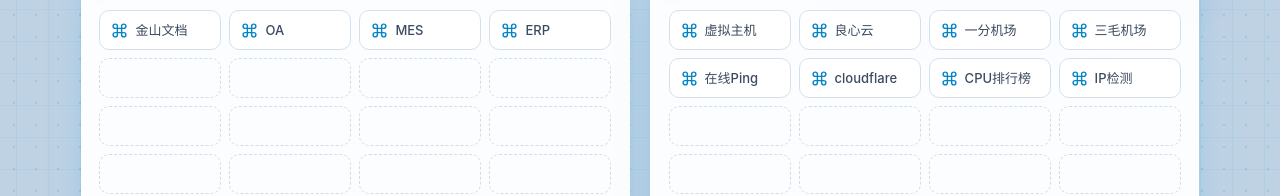
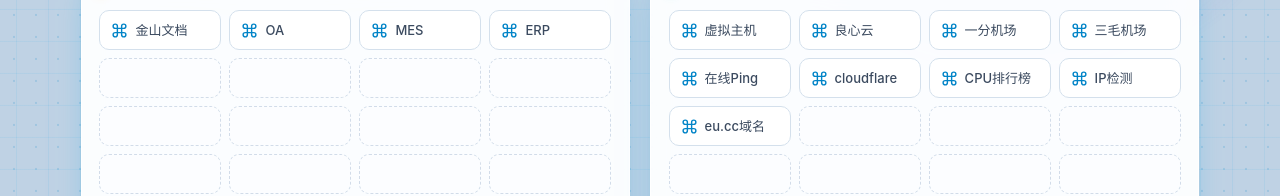
Before and after one commit to qsect/daohang, a plain HTML site: page index.html in a window 1280 px wide. Shown: the part 863-1059 px from the top of the page. Drawn offline with Linux system fonts and the light colour scheme.

Commit message:
Update index.html

```diff
--- a/index.html
+++ b/index.html
@@ -825,7 +825,7 @@
         <div class="card"><a href="https://www.cloudflare.com/" target="_blank"><span class="site-title">cloudflare</span></a></div>
         <div class="card"><a href="https://www.cpupm.com/" target="_blank"><span class="site-title">CPU排行榜</span></a></div>
         <div class="card"><a href="https://ippure.com/" target="_blank"><span class="site-title">IP检测</span></a></div>
-        <div class="card empty"></div>
+        <div class="card"><a href="https://www.gname.net/" target="_blank"><span class="site-title">eu.cc域名</span></a></div>
         <div class="card empty"></div>
         <div class="card empty"></div>
         <div class="card empty"></div>
```
